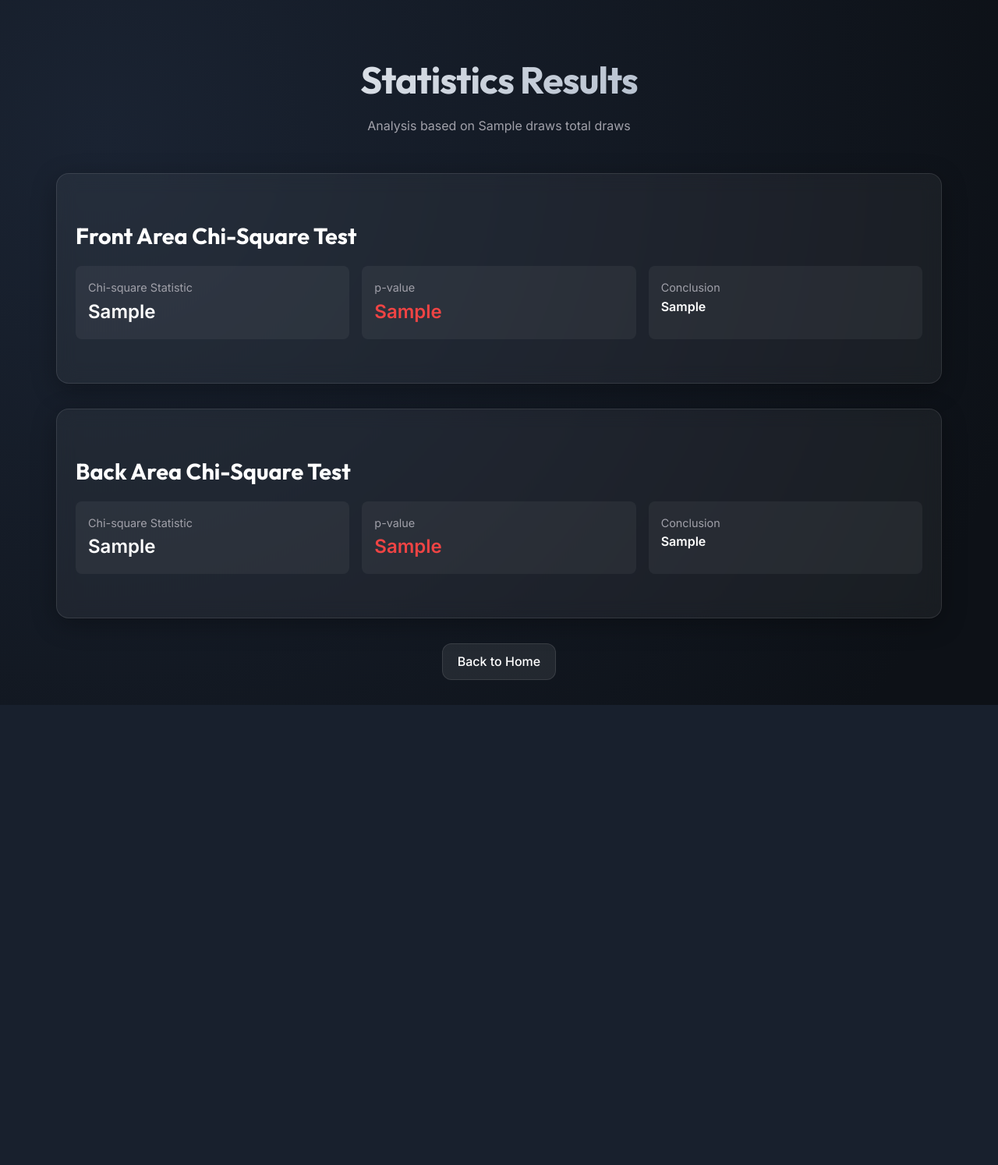
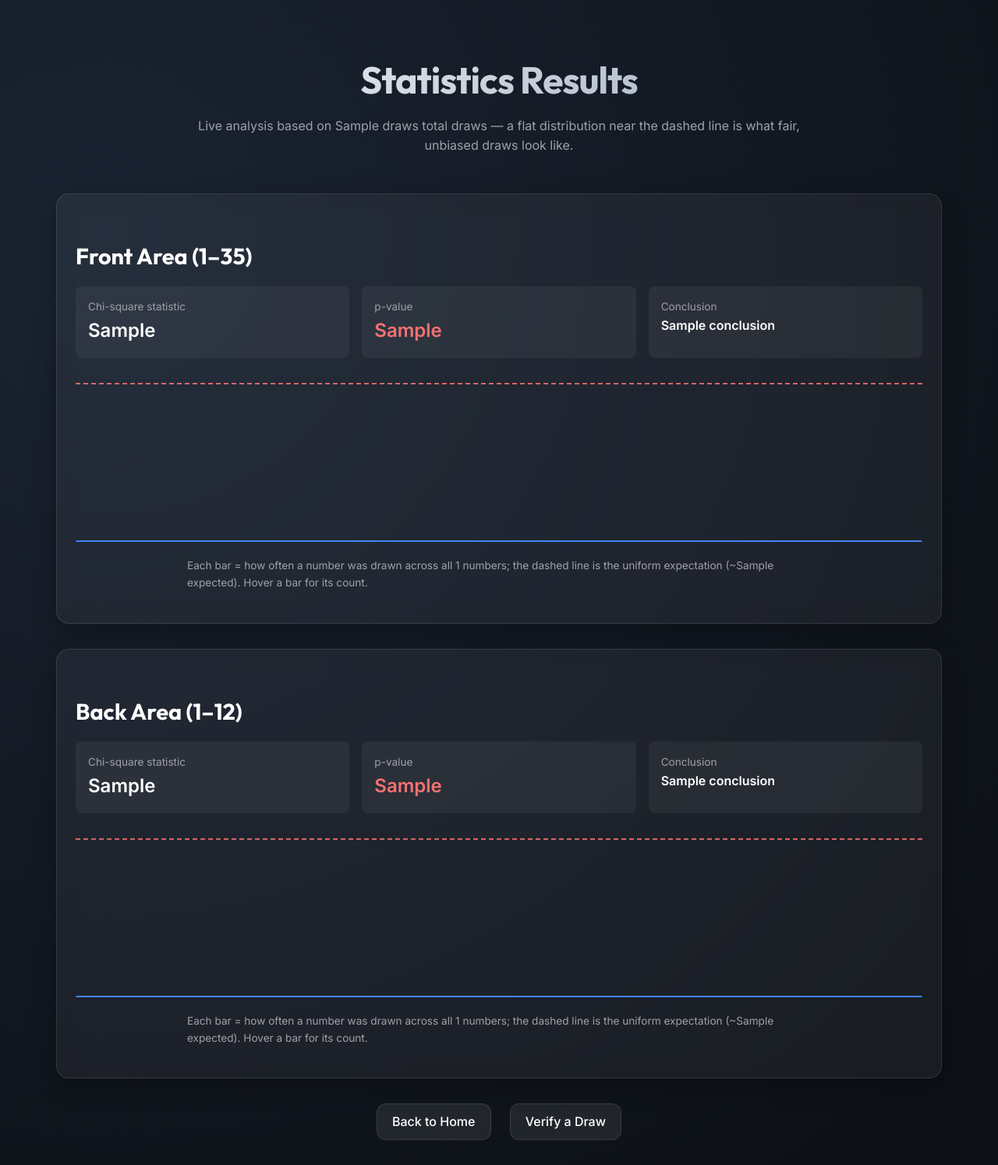
Before and after one commit to RaynorZhong/lucky2049, a FastAPI app: template templates/stats.html in a window 1280 px wide. Shown: the whole page at 78% size. Before the commit the page ends 904 px from the top, so only its background shows below. Run offline with FastAPI, Linux system fonts and the light colour scheme; the template is opened without the code that fills it: most values are stand-ins (such as "Sample title", 1, 10 or a date in 2020).

Commit message:
Redesign /stats with a live, dependency-free frequency chart + homepage link
- get_stats_overview(): computes per-number frequencies + chi-square live from
  all draws (no stored Statistics row, no charts on disk), returning chart-ready
  bar geometry (% of the tallest bar) and the uniform-expectation line.
- /stats route uses it; stats.html renders a lightweight CSS bar chart (front
  1-35, back 1-12) with a dashed "expected if uniform" line, plus the chi-square
  cards — no plotting library, no external scripts, KBs not MBs.
- Homepage nav links to /stats again (View Statistics).
- tests/test_stats.py covers frequency counts, bar normalization, empty case.

Verified live: /stats renders 35+12 real bars hugging the expected line
(6612 draws, ~0.5s), homepage shows the link. 27 tests pass.

Co-Authored-By: Claude Opus 4.8 <noreply@anthropic.com>

```diff
--- a/app/lotto.py
+++ b/app/lotto.py
@@ -294,6 +294,38 @@ def compute_distribution_stats(front_all, back_all, total_draws):
     return front_stats, back_stats
 
 
+def get_stats_overview():
+    """Live stats for the /stats page: per-number frequencies + chi-square,
+    computed from all draws (no stored Statistics row, no charts on disk).
+
+    Returns chart-ready bar geometry (pct of the tallest bar) so the template can
+    render a lightweight CSS/SVG chart with no plotting library. None if no draws.
+    """
+    from collections import Counter
+    draws = get_all_draws()
+    n = len(draws)
+    if n == 0:
+        return None
+    front_all = [x for d in draws for x in d.front_list]
+    back_all = [x for d in draws for x in d.back_list]
+
+    def section(all_nums, max_ball, picks):
+        counts = Counter(all_nums)
+        freq = [counts.get(i, 0) for i in range(1, max_ball + 1)]
+        tallest = max(freq) or 1
+        expected = n * picks / max_ball
+        return {
+            "bars": [{"n": i + 1, "count": c, "pct": round(c / tallest * 100, 2)} for i, c in enumerate(freq)],
+            "expected_pct": round(expected / tallest * 100, 2),
+            "expected": round(expected, 1),
+        }
+
+    front_stats, back_stats = compute_distribution_stats(front_all, back_all, n)
+    front = section(front_all, BLUE_BALL_MAX, BLUE_BALL_NUM); front["stats"] = front_stats
+    back = section(back_all, RED_BALL_MAX, RED_BALL_NUM); back["stats"] = back_stats
+    return {"draws": n, "front": front, "back": back}
+
+
 def get_heights_by_draw_id(draw_id: int) -> List[int]:
     """
     Get the blockchain heights for a specific lottery draw ID.
--- a/app/main.py
+++ b/app/main.py
@@ -5,7 +5,7 @@ from fastapi.middleware.cors import CORSMiddleware
 from apscheduler.schedulers.asyncio import AsyncIOScheduler
 from apscheduler.triggers.interval import IntervalTrigger
 from contextlib import asynccontextmanager
-from app.lotto import update_draws, get_heights_by_draw_id, build_draw_manifest, get_spec, get_commitment_head
+from app.lotto import update_draws, get_heights_by_draw_id, build_draw_manifest, get_spec, get_commitment_head, get_stats_overview
 from app.models import *
 import logging
 import os
@@ -95,11 +95,11 @@ async def verify_page(request: Request):
 
 @app.get("/stats")
 async def stats(request: Request):
-    """Display chi-square test results and frequency distribution chart"""
-    statistics = get_last_statistics()
+    """Live distribution stats: per-number frequency chart + chi-square test."""
+    overview = get_stats_overview()
     return templates.TemplateResponse("stats.html", {
         "request": request,
-        "statistics": statistics
+        "overview": overview,
     })
 
 @app.get("/logs")
--- a/templates/index.html
+++ b/templates/index.html
@@ -69,6 +69,7 @@
 
         <nav class="nav-links">
             <a href="/verify" class="btn">Verify a Draw</a>
+            <a href="/stats" class="btn">View Statistics</a>
             <a href="/logs" rel="nofollow" class="btn">Log Viewer</a>
         </nav>
     </div>
--- a/templates/stats.html
+++ b/templates/stats.html
@@ -10,60 +10,62 @@
     <link href="https://fonts.googleapis.com/css2?family=Inter:wght@400;500;600&family=Outfit:wght@500;700&display=swap"
         rel="stylesheet">
     <link rel="stylesheet" href="/static/style.css">
+    <style>
+        .stat-cards { display: grid; grid-template-columns: repeat(auto-fit, minmax(180px, 1fr)); gap: 1rem; margin-bottom: 1.5rem; }
+        .stat-cards .card { background: rgba(255,255,255,0.05); padding: 1rem; border-radius: var(--radius-sm); }
+        .stat-cards .k { font-size: 0.85rem; color: var(--text-secondary); }
+        .stat-cards .v { font-size: 1.5rem; font-weight: 700; }
+        .stat-cards .v.small { font-size: 1rem; font-weight: 600; }
+        .chart { position: relative; height: 220px; padding: 0.5rem 0; }
+        .chart .bars { display: flex; align-items: flex-end; gap: 2px; height: 100%; }
+        .chart .bar { flex: 1; min-height: 2px; background: linear-gradient(180deg, #60a5fa, #2563eb); border-radius: 3px 3px 0 0; }
+        .chart .bar:hover { filter: brightness(1.2); }
+        .chart .expected { position: absolute; left: 0; right: 0; border-top: 2px dashed #f87171; opacity: 0.85; }
+        .caption { color: var(--text-secondary); font-size: 0.85rem; margin-top: 0.75rem; }
+    </style>
 </head>
 
 <body>
+    {% macro chart_section(title, sec) %}
+    <section class="glass-panel">
+        <h2>{{ title }}</h2>
+        <div class="stat-cards">
+            <div class="card"><div class="k">Chi-square statistic</div><div class="v">{{ sec.stats.chi2 }}</div></div>
+            <div class="card"><div class="k">p-value</div>
+                <div class="v" style="color: {{ 'var(--accent-color)' if sec.stats.p_value > 0.05 else '#f87171' }};">{{ sec.stats.p_value }}</div></div>
+            <div class="card"><div class="k">Conclusion</div><div class="v small">{{ sec.stats.conclusion }}</div></div>
+        </div>
+        <div class="chart">
+            <div class="expected" style="bottom: {{ sec.expected_pct }}%;" title="Expected if perfectly uniform (~{{ sec.expected }})"></div>
+            <div class="bars">
+                {% for b in sec.bars %}
+                <div class="bar" style="height: {{ b.pct }}%;" title="#{{ b.n }}: drawn {{ b.count }} times"></div>
+                {% endfor %}
+            </div>
+        </div>
+        <p class="caption">Each bar = how often a number was drawn across all {{ sec.bars|length }} numbers; the dashed line is the uniform expectation (~{{ sec.expected }}). Hover a bar for its count.</p>
+    </section>
+    {% endmacro %}
+
     <div class="container">
         <header>
             <h1>Statistics Results</h1>
-            <p>Analysis based on {{ statistics.draws }} total draws</p>
+            {% if overview %}
+            <p>Live analysis based on {{ overview.draws }} total draws — a flat distribution near the dashed line is what fair, unbiased draws look like.</p>
+            {% else %}
+            <p>No draws yet.</p>
+            {% endif %}
         </header>
 
-        <section class="glass-panel">
-            <h2>Front Area Chi-Square Test</h2>
-            <div
-                style="display: grid; grid-template-columns: repeat(auto-fit, minmax(200px, 1fr)); gap: 1rem; margin-bottom: 2rem;">
-                <div style="background: rgba(255,255,255,0.05); padding: 1rem; border-radius: var(--radius-sm);">
-                    <div style="font-size: 0.9rem; color: var(--text-secondary);">Chi-square Statistic</div>
-                    <div style="font-size: 1.5rem; font-weight: 700;">{{ statistics.front_chi2 }}</div>
-                </div>
-                <div style="background: rgba(255,255,255,0.05); padding: 1rem; border-radius: var(--radius-sm);">
-                    <div style="font-size: 0.9rem; color: var(--text-secondary);">p-value</div>
-                    <div
-                        style="font-size: 1.5rem; font-weight: 700; color: {{ 'var(--accent-color)' if statistics.front_p_value > 0.05 else '#ef4444' }};">
-                        {{ statistics.front_p_value }}</div>
-                </div>
-                <div style="background: rgba(255,255,255,0.05); padding: 1rem; border-radius: var(--radius-sm);">
-                    <div style="font-size: 0.9rem; color: var(--text-secondary);">Conclusion</div>
-                    <div style="font-weight: 600;">{{ statistics.front_conclusion }}</div>
-                </div>
-            </div>
-        </section>
+        {% if overview %}
+        {{ chart_section("Front Area (1–35)", overview.front) }}
+        {{ chart_section("Back Area (1–12)", overview.back) }}
+        {% endif %}
 
-        <section class="glass-panel">
-            <h2>Back Area Chi-Square Test</h2>
-            <div
-                style="display: grid; grid-template-columns: repeat(auto-fit, minmax(200px, 1fr)); gap: 1rem; margin-bottom: 2rem;">
-                <div style="background: rgba(255,255,255,0.05); padding: 1rem; border-radius: var(--radius-sm);">
-                    <div style="font-size: 0.9rem; color: var(--text-secondary);">Chi-square Statistic</div>
-                    <div style="font-size: 1.5rem; font-weight: 700;">{{ statistics.back_chi2 }}</div>
-                </div>
-                <div style="background: rgba(255,255,255,0.05); padding: 1rem; border-radius: var(--radius-sm);">
-                    <div style="font-size: 0.9rem; color: var(--text-secondary);">p-value</div>
-                    <div
-                        style="font-size: 1.5rem; font-weight: 700; color: {{ 'var(--accent-color)' if statistics.back_p_value > 0.05 else '#ef4444' }};">
-                        {{ statistics.back_p_value }}</div>
-                </div>
-                <div style="background: rgba(255,255,255,0.05); padding: 1rem; border-radius: var(--radius-sm);">
-                    <div style="font-size: 0.9rem; color: var(--text-secondary);">Conclusion</div>
-                    <div style="font-weight: 600;">{{ statistics.back_conclusion }}</div>
-                </div>
-            </div>
-        </section>
-
-        <div style="text-align: center; margin-top: 2rem;">
+        <nav class="nav-links" style="margin-top: 2rem;">
             <a href="/" class="btn">Back to Home</a>
-        </div>
+            <a href="/verify" class="btn">Verify a Draw</a>
+        </nav>
     </div>
 </body>
 
```
Also changed, not shown: tests/test_stats.py (added, +29 -0 lines).
